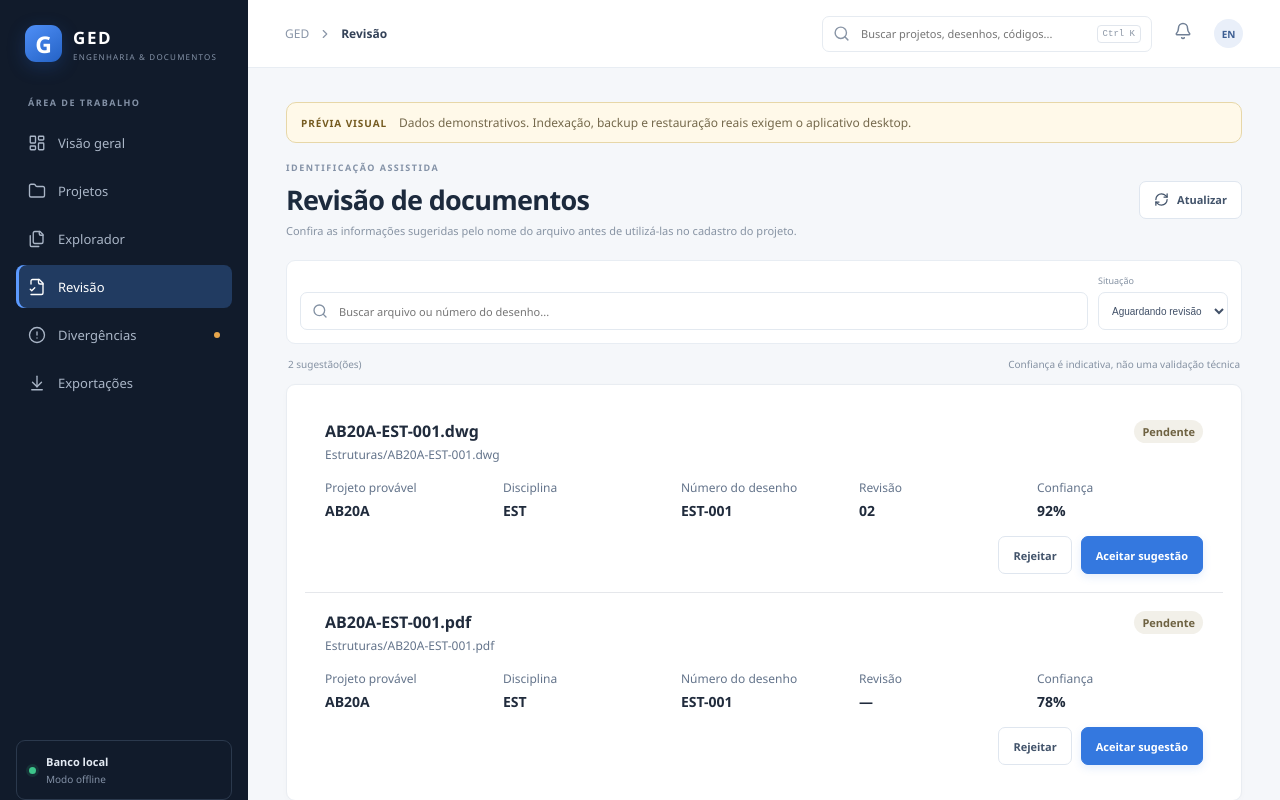
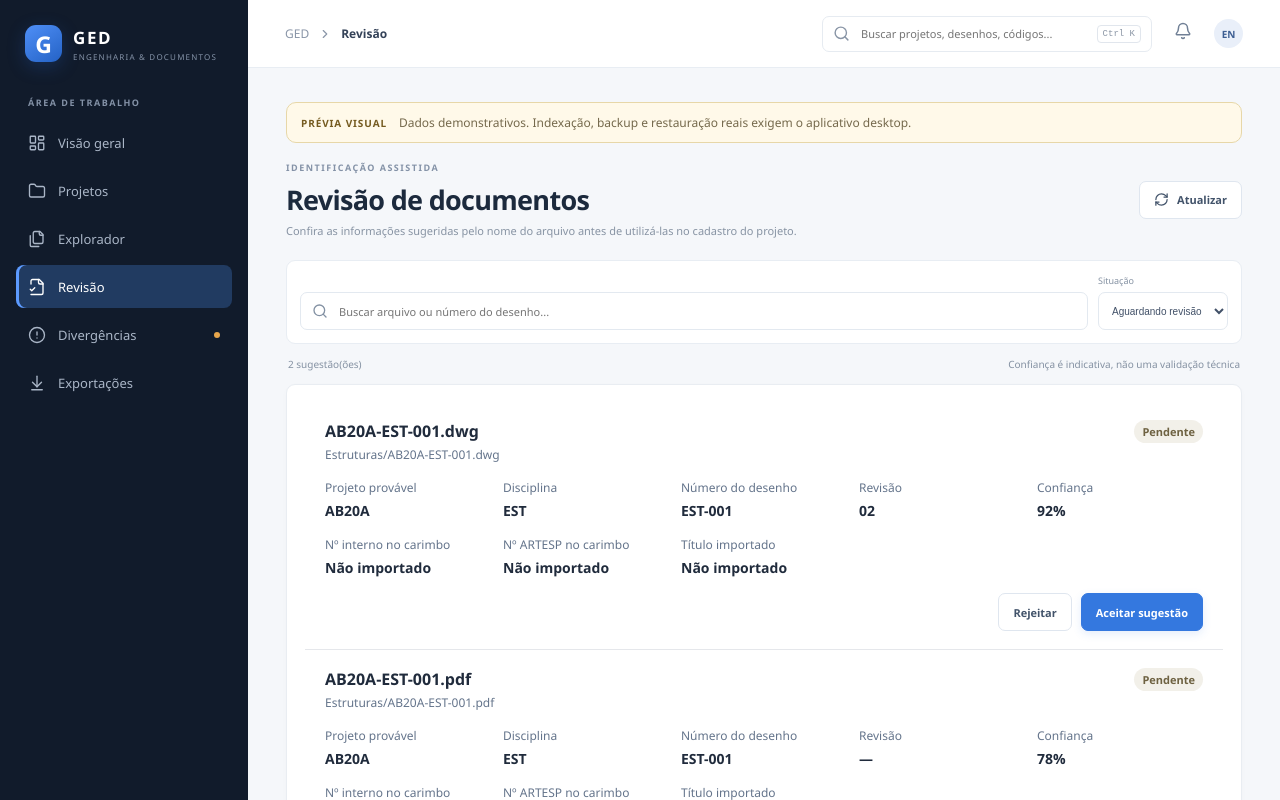
Before and after one commit to Lvc4br/Gerenciador-de-dados, a React (Vite) app in the folder apps/desktop/: page / in a window 1280 px wide. Both pictures are taken after a click on the button "Revisão". Shown: the top 800 px of the page. Built offline with nearby package versions, Linux system fonts and the light colour scheme.

Commit message:
Display title block comparison fields in review panel

```diff
--- a/apps/desktop/src/App.tsx
+++ b/apps/desktop/src/App.tsx
@@ -482,7 +482,7 @@ type FilenameSuggestion = {
   id: number; file_id: number; filename: string; relative_path: string;
   project_prefix: string | null; discipline_code: string | null;
   drawing_number: string | null; revision: string | null;
-  confidence: number; status: "pending" | "accepted" | "rejected"; applied: boolean; created_at: string;
+  confidence: number; status: "pending" | "accepted" | "rejected"; applied: boolean; titleblock_internal_number: string | null; titleblock_artesp_number: string | null; titleblock_title: string | null; created_at: string;
 };
 type SuggestionPage = { items: FilenameSuggestion[]; total: number };
 
@@ -542,6 +542,11 @@ function ReviewPanel() {
               <div><small>Número do desenho</small><b>{item.drawing_number || "—"}</b></div>
               <div><small>Revisão</small><b>{item.revision || "—"}</b></div>
               <div><small>Confiança</small><b>{Math.round(item.confidence * 100)}%</b></div>
+            </div>
+            <div className="review-metadata titleblock-comparison">
+              <div><small>Nº interno no carimbo</small><b>{item.titleblock_internal_number || "Não importado"}</b></div>
+              <div><small>Nº ARTESP no carimbo</small><b>{item.titleblock_artesp_number || "Não importado"}</b></div>
+              <div><small>Título importado</small><b>{item.titleblock_title || "Não importado"}</b></div>
             </div>
             {item.status === "pending" && <div className="dashboard-actions review-actions">
               <button className="secondary-button" disabled={busyId === item.id} onClick={() => void review(item, "rejected")}>Rejeitar</button>
```
